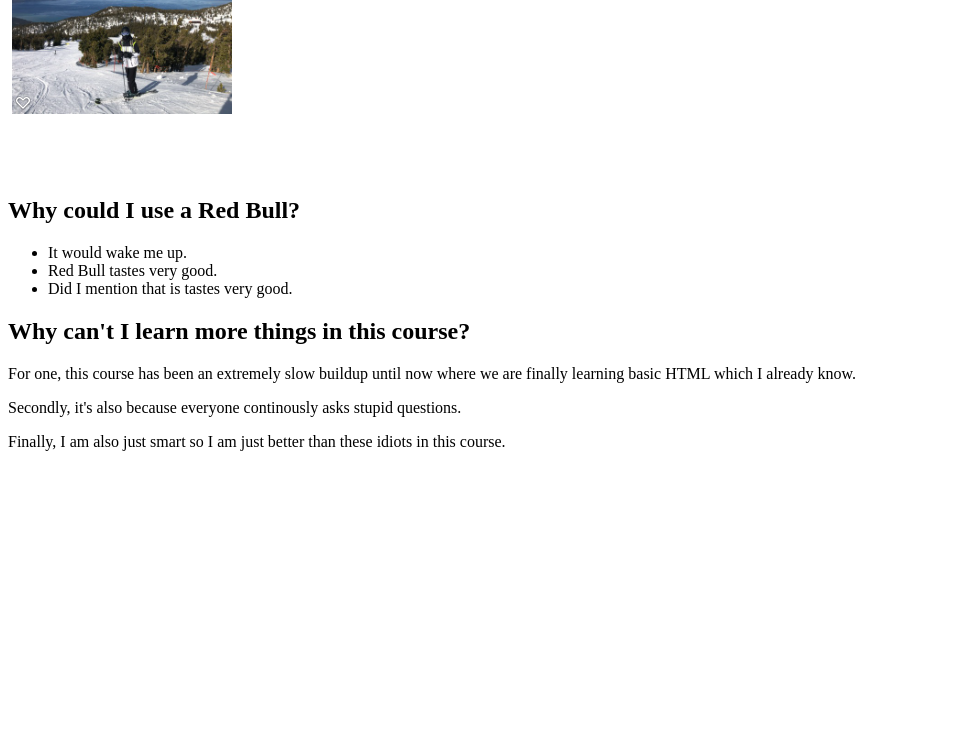
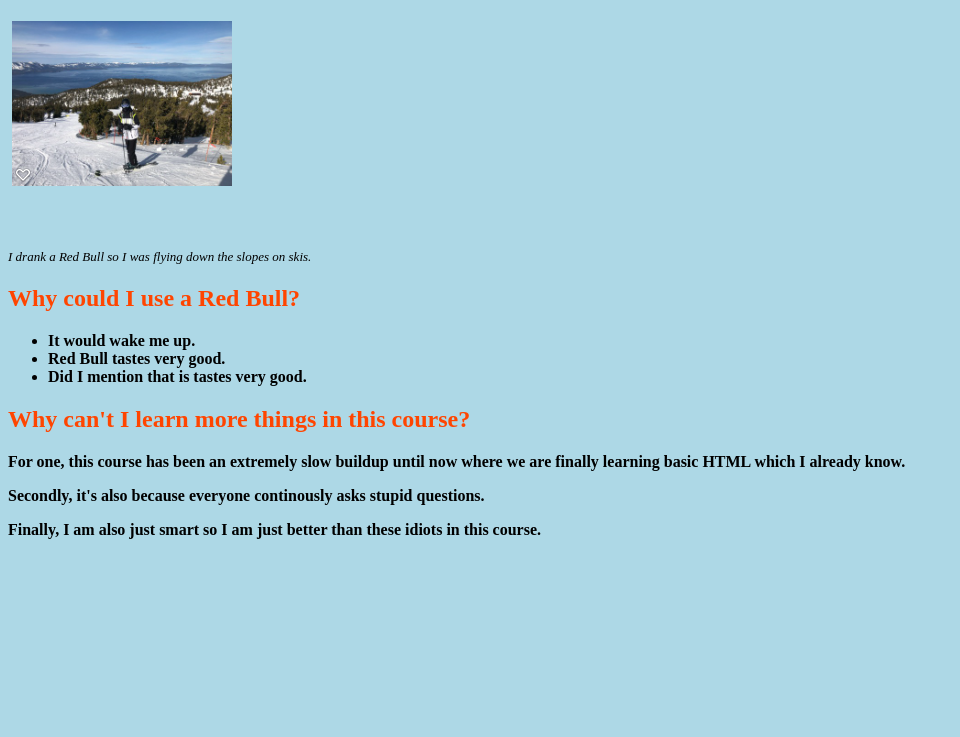
Before and after one commit to ejmaller7/SA-Perio-Website-Rebuild, a plain HTML site: page index.html in a window 1280 px wide. Shown: the part 63-800 px from the top of the page, without its empty margins (0-960 px from the left). Drawn offline with Linux system fonts and the light colour scheme.

Commit message:
Finally learning some CSS and it is slowly making sense

```diff
--- a/assets/style.css
+++ b/assets/style.css
@@ -1,5 +1,29 @@
-img {
-  margin: auto 0;
-  border: 10px;
-  padding: 10px;
+/* Three rules to CSS
+1. Element
+2. Class
+3. ID
+*/
+
+head {
+  font-family: 'Times New Roman', Times, serif;
 }
+
+body {
+  background-color: lightblue;
+  color: solid black;
+  font-family: 'Times New Roman', Times, serif;
+}
+
+.instructor {
+  font-weight: bolder;
+  color: orangered;
+}
+
+.hard {
+  font-weight: bold;
+}
+
+#student {
+  font-style: italic;
+  font-size: small;
+}
--- a/index.html
+++ b/index.html
@@ -1,25 +1,36 @@
 <!DOCTYPE HTML>
-<html>
-    <header>
-        <title>I could use some red bull</title>
-    </header>
+<html lang="en-US">
+
+    <head>
+        <meta charset="UTF-8"/>
+        <link rel="stylesheet" href="./assets/style.css">
+        <title>I could use some Red Bull</title>
+    </head>
 
     <body>
-        <img src="./assets/Images/Ski Picture.png" alt="A red bull is necessary"/>
+        <header>
+            <h1 class="instructor">Red Bull gives you wings!</h1>
+        </header>
+
         <section>
-            <h2>Why could I use a Red Bull?</h2>
+            <img src="./assets/Images/Ski Picture.png" alt="A red bull is necessary"/>
+            <footer id="student">I drank a Red Bull so I was flying down the slopes on skis.</footer>
+        </section>
+
+        <section>
+            <h2 class="instructor">Why could I use a Red Bull?</h2>
             <ul>
-                <li>It would wake me up.</li>
-                <li>Red Bull tastes very good.</li>
-                <li>Did I mention that is tastes very good.</li>
+                <li class="hard">It would wake me up.</li>
+                <li class="hard">Red Bull tastes very good.</li>
+                <li class="hard">Did I mention that is tastes very good.</li>
             </ul>
         </section>
 
         <section>
-            <h2>Why can't I learn more things in this course?</h2>
-            <p>For one, this course has been an extremely slow buildup until now where we are finally learning basic HTML which I already know.</p>
-            <p>Secondly, it's also because everyone continously asks stupid questions.</p>
-            <p>Finally, I am also just smart so I am just better than these idiots in this course.</p>
+            <h2 class="instructor">Why can't I learn more things in this course?</h2>
+            <p class="hard">For one, this course has been an extremely slow buildup until now where we are finally learning basic HTML which I already know.</p>
+            <p class="hard">Secondly, it's also because everyone continously asks stupid questions.</p>
+            <p class="hard">Finally, I am also just smart so I am just better than these idiots in this course.</p>
         </section>
 
     </body>
```
